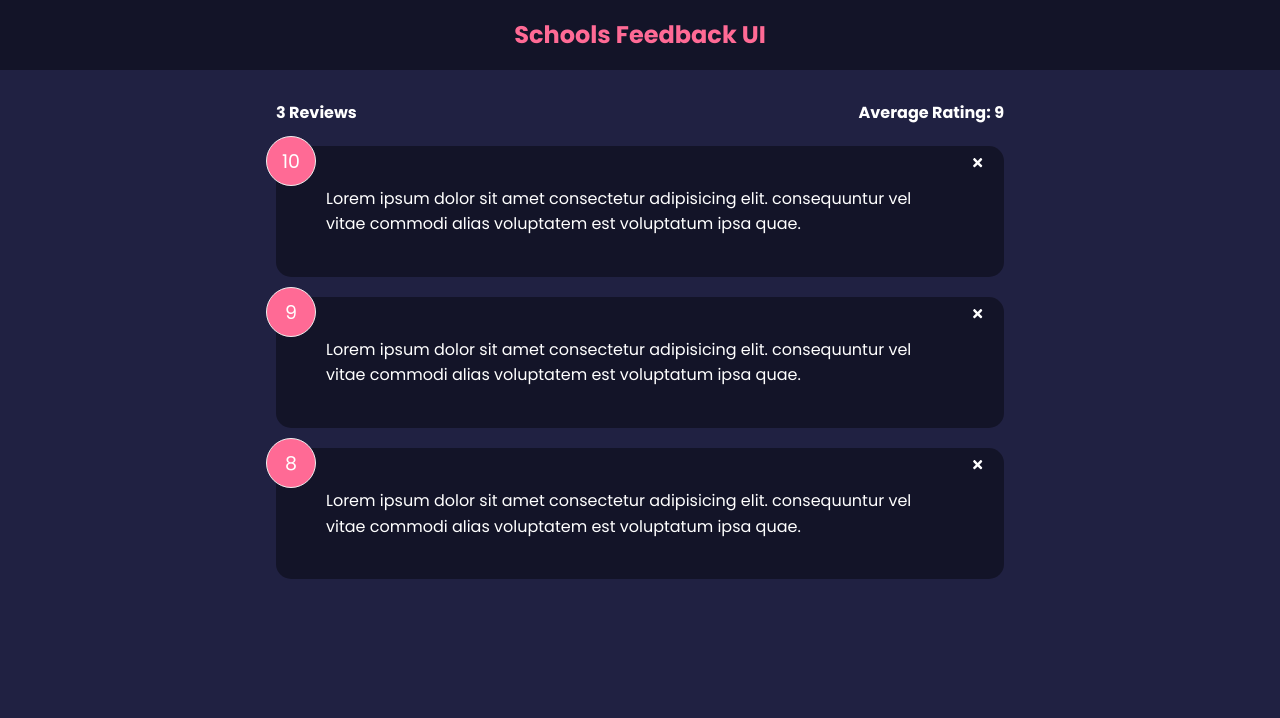
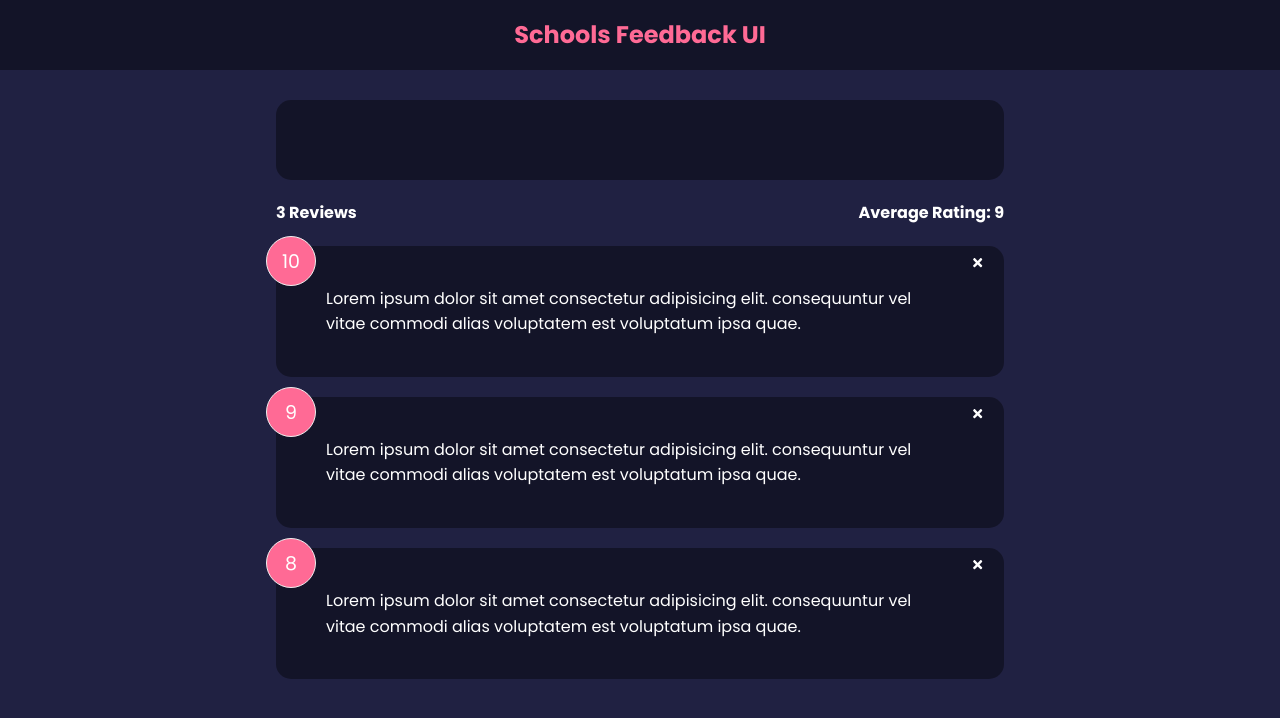
Before and after one commit to stefanintech/feedback-app, a React (Create React App) app: page / in a window 1280 px wide. Shown: the top 718 px of the page. Built offline with nearby package versions, Linux system fonts and the light colour scheme.

Commit message:
create feedback component

```diff
--- a/src/App.js
+++ b/src/App.js
@@ -3,6 +3,7 @@
 import FeedbackList from "./components/FeedbackList"
 import FeedbackStats from "./components/FeedbackStats"
 import FeedbackData from "./data/FeedbackData"
+import FeedbackForm from "./components/FeedbackForm"
 
 function App() {
     const [feedback, setFeedback] = useState(FeedbackData)
@@ -18,6 +19,7 @@
         <>
             <Header />
             <div className="container">
+                <FeedbackForm />
                 <FeedbackStats feedback={feedback} />
                 <FeedbackList feedback={feedback} handleDelete={deleteFeedback} />
             </div>
--- /dev/null
+++ b/src/components/FeedbackForm.jsx
@@ -0,0 +1,11 @@
+import Card from "./shared/Card"
+
+function FeedbackForm() {
+  return <Card>
+    <form>
+
+    </form>
+  </Card>
+}
+
+export default FeedbackForm
```
